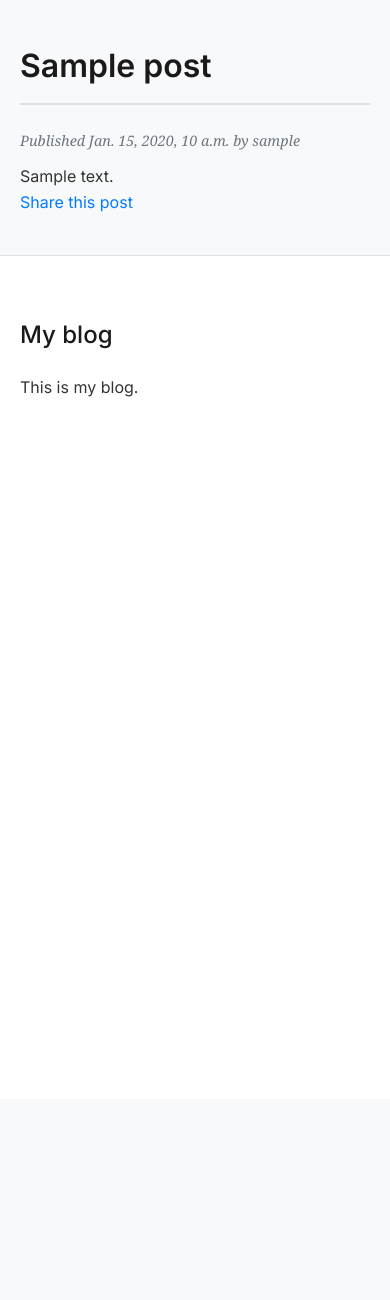
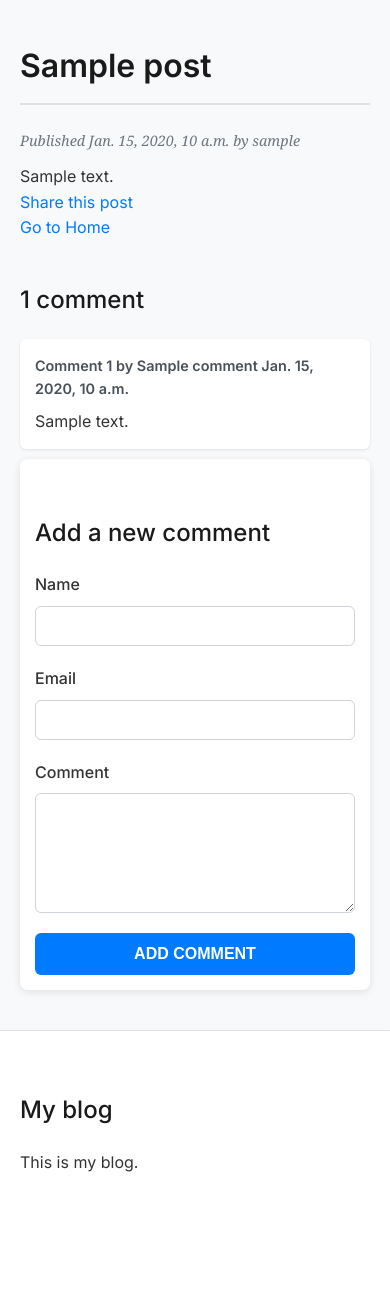
Before and after one commit to HashimThePassionate/Django-Projects-Hub, a Django app: a page that uses 01_blog_application/blog/templates/blog/post/detail.html in a window 390 px wide. Shown: the top 1300 px of the page. Before the commit the page ends 397 px from the top, so only its background shows below. Run offline with Django 5.2, Linux system fonts and the light colour scheme; tables that the repository leaves empty hold one stand-in row (values such as "Sample post").

Commit message:
📝 Comment System

```diff
--- a/01_blog_application/blog/forms.py
+++ b/01_blog_application/blog/forms.py
@@ -1,4 +1,6 @@
+from .models import Comment
 from django import forms
+
 
 class EmailPostForm(forms.Form):
     name = forms.CharField(
@@ -31,3 +33,14 @@
             'rows': 5
         })
     )
+
+
+class CommentForm(forms.ModelForm):
+    class Meta:
+        model = Comment
+        fields = ['name', 'email', 'body']
+        widgets = {
+            'name': forms.TextInput(attrs={'class': 'form-input'}),
+            'email': forms.EmailInput(attrs={'class': 'form-input'}),
+            'body': forms.Textarea(attrs={'class': 'form-textarea'}),
+        }
--- a/01_blog_application/blog/models.py
+++ b/01_blog_application/blog/models.py
@@ -2,6 +2,7 @@
 from django.utils import timezone
 from django.conf import settings
 from django.urls import reverse
+
 
 class PublishedManager(models.Manager):
     def get_queryset(self):
@@ -9,12 +10,13 @@
             super().get_queryset().filter(status=Post.Status.PUBLISHED)
         )
 
+
 class Post(models.Model):
     class Status(models.TextChoices):
         DRAFT = 'DF', 'Draft'
         PUBLISHED = 'PB', 'Published'
     title = models.CharField(max_length=250)
-    slug = models.SlugField(max_length=250,unique_for_date='publish')
+    slug = models.SlugField(max_length=250, unique_for_date='publish')
     author = models.ForeignKey(
         settings.AUTH_USER_MODEL,
         on_delete=models.CASCADE,
@@ -30,13 +32,15 @@
         default=Status.DRAFT
     )
 
-    objects = models.Manager() # The default manager.
-    published = PublishedManager() # Our custom manager.
+    objects = models.Manager()  # The default manager.
+    published = PublishedManager()  # Our custom manager.
+
     class Meta:
         ordering = ['-publish']
         indexes = [
             models.Index(fields=['-publish']),
         ]
+
     def get_absolute_url(self):
         return reverse(
             'blog:post_detail',
@@ -50,3 +54,25 @@
 
     def __str__(self):
         return self.title
+
+
+class Comment(models.Model):
+    post = models.ForeignKey(
+        Post,
+        on_delete=models.CASCADE,
+        related_name='comments'
+    )
+    name = models.CharField(max_length=80)
+    email = models.EmailField()
+    body = models.TextField()
+    created = models.DateTimeField(auto_now_add=True)
+    updated = models.DateTimeField(auto_now=True)
+    active = models.BooleanField(default=True)
+
+    class Meta:
+        ordering = ['created']
+        indexes = [models.Index(fields=['created']),
+                   ]
+
+    def __str__(self):
+        return f'Comment by {self.name} on {self.post}'
--- a/01_blog_application/blog/static/css/blog.css
+++ b/01_blog_application/blog/static/css/blog.css
@@ -1,4 +1,4 @@
-/* Global Reset and Base Styles */
+/* Previous CSS content (unchanged) */
 * {
     margin: 0;
     padding: 0;
@@ -202,6 +202,14 @@
     margin-bottom: 8px;
 }
 
+/* New Success Heading Class */
+.success-heading {
+    font-size: 1.8rem;
+    font-weight: 500;
+    color: #28a745; /* Green for success */
+    margin: 40px 0 20px;
+}
+
 /* Responsive Design */
 @media (max-width: 768px) {
     #content, #sidebar {
@@ -219,7 +227,7 @@
         font-size: 2rem;
     }
 
-    h2 {
+    h2, .success-heading {
         font-size: 1.5rem;
     }
 
--- a/01_blog_application/blog/templates/blog/post/detail.html
+++ b/01_blog_application/blog/templates/blog/post/detail.html
@@ -11,4 +11,24 @@
         Share this post
     </a>
 </p>
+ <p>
+    <a href="{% url 'blog:post_list' %}">Go to Home</a>
+</p>
+{% with comments.count as total_comments %}
+ <h2>
+ {{ total_comments }} comment{{ total_comments|pluralize }}
+ </h2>
+ {% endwith %}
+ {% for comment in comments %}
+ <div class="comment">
+ <p class="info">
+ Comment {{ forloop.counter }} by {{ comment.name }}
+ {{ comment.created }}
+ </p>
+ {{ comment.body|linebreaks }}
+ </div>
+ {% empty %}
+ <p>There are no comments.</p>
+ {% endfor %}
+ {% include "blog/post/includes/comment_form.html" %}
 {% endblock %}
--- /dev/null
+++ b/01_blog_application/blog/templates/blog/post/includes/comment_form.html
@@ -0,0 +1,68 @@
+<div class="form-container">
+    <h2>Add a new comment</h2>
+    <form action="{% url 'blog:post_comment' post.id %}" method="post">
+        {% csrf_token %}
+
+        <!-- Non-field errors -->
+        {% if form.non_field_errors %}
+            <div class="nonfield-error">
+                {{ form.non_field_errors }}
+            </div>
+        {% endif %}
+
+        <!-- Name Field -->
+        <div class="form-group">
+            <label for="{{ form.name.id_for_label }}">Name</label>
+            <input type="text"
+                   name="{{ form.name.name }}"
+                   id="{{ form.name.id_for_label }}"
+                   class="form-input"
+                   value="{{ form.name.value|default_if_none:'' }}"
+                   required>
+            {% if form.name.errors %}
+                <ul class="errorlist">
+                    {% for error in form.name.errors %}
+                        <li>{{ error }}</li>
+                    {% endfor %}
+                </ul>
+            {% endif %}
+        </div>
+
+        <!-- Email Field -->
+        <div class="form-group">
+            <label for="{{ form.email.id_for_label }}">Email</label>
+            <input type="email"
+                   name="{{ form.email.name }}"
+                   id="{{ form.email.id_for_label }}"
+                   class="form-input"
+                   value="{{ form.email.value|default_if_none:'' }}"
+                   required>
+            {% if form.email.errors %}
+                <ul class="errorlist">
+                    {% for error in form.email.errors %}
+                        <li>{{ error }}</li>
+                    {% endfor %}
+                </ul>
+            {% endif %}
+        </div>
+
+        <!-- Body Field -->
+        <div class="form-group">
+            <label for="{{ form.body.id_for_label }}">Comment</label>
+            <textarea name="{{ form.body.name }}"
+                      id="{{ form.body.id_for_label }}"
+                      class="form-textarea"
+                      required>{{ form.body.value|default_if_none:'' }}</textarea>
+            {% if form.body.errors %}
+                <ul class="errorlist">
+                    {% for error in form.body.errors %}
+                        <li>{{ error }}</li>
+                    {% endfor %}
+                </ul>
+            {% endif %}
+        </div>
+
+        <!-- Submit Button -->
+        <button type="submit" class="form-button">Add comment</button>
+    </form>
+</div>
--- a/01_blog_application/blog/urls.py
+++ b/01_blog_application/blog/urls.py
@@ -7,4 +7,7 @@
     path('<int:year>/<int:month>/<int:day>/<slug:post>/',
          views.post_detail, name='post_detail'),
     path('<int:post_id>/share/', views.post_share, name='post_share'),
+    path(
+        '<int:post_id>/comment/', views.post_comment, name='post_comment'
+    )
 ]
--- a/01_blog_application/blog/views.py
+++ b/01_blog_application/blog/views.py
@@ -1,8 +1,33 @@
 from django.shortcuts import render, get_object_or_404
 from .models import Post
 from django.core.paginator import Paginator, EmptyPage, PageNotAnInteger
-from .forms import EmailPostForm
+from .forms import EmailPostForm, CommentForm
 from django.core.mail import send_mail
+from django.views.decorators.http import require_POST
+
+
+@require_POST
+def post_comment(request, post_id):
+    post = get_object_or_404(
+        Post,
+        id=post_id,
+        status=Post.Status.PUBLISHED
+    )
+    comment = None
+    form = CommentForm(data=request.POST)
+    if form.is_valid():
+        comment = form.save(commit=False)
+        comment.post = post
+        comment.save()
+    return render(
+        request,
+        'blog/post/comment.html',
+        {
+            'post': post,
+            'form': form,
+            'comment': comment
+        }
+    )
 
 
 def post_share(request, post_id):
@@ -74,8 +99,14 @@
         publish__month=month,
         publish__day=day
     )
+    comments = post.comments.filter(active=True)
+    form = CommentForm()
+
     return render(
         request,
         'blog/post/detail.html',
-        {'post': post}
+        {'post': post,
+         'comments': comments,
+         'form': form
+         }
     )
```
Also changed, not shown: 01_blog_application/blog/admin.py (+8 -1 lines), 01_blog_application/blog/templates/blog/post/comment.html (added, +14 -0 lines), 01_blog_application/blog/templates/blog/post/share.html (+5 -2 lines).
